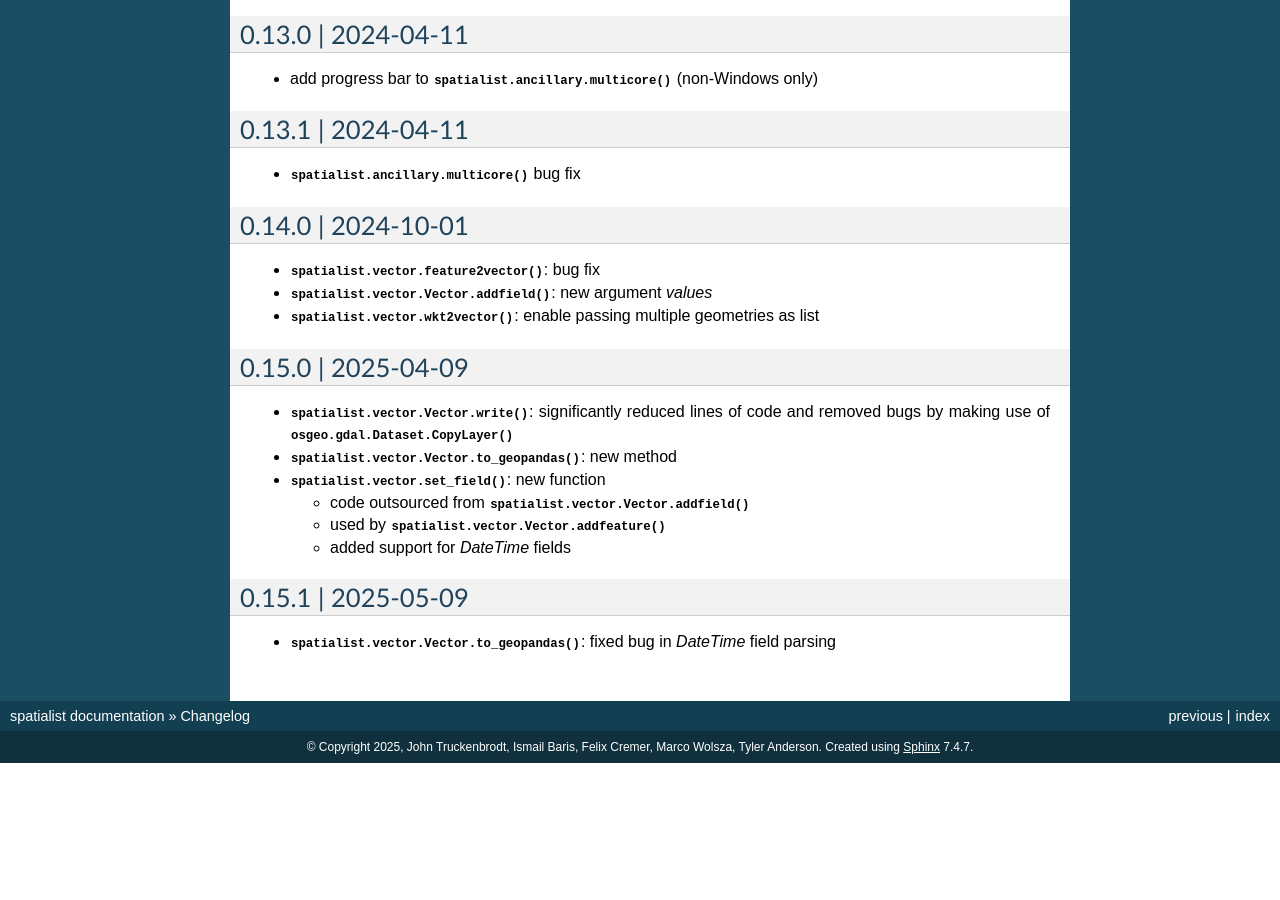
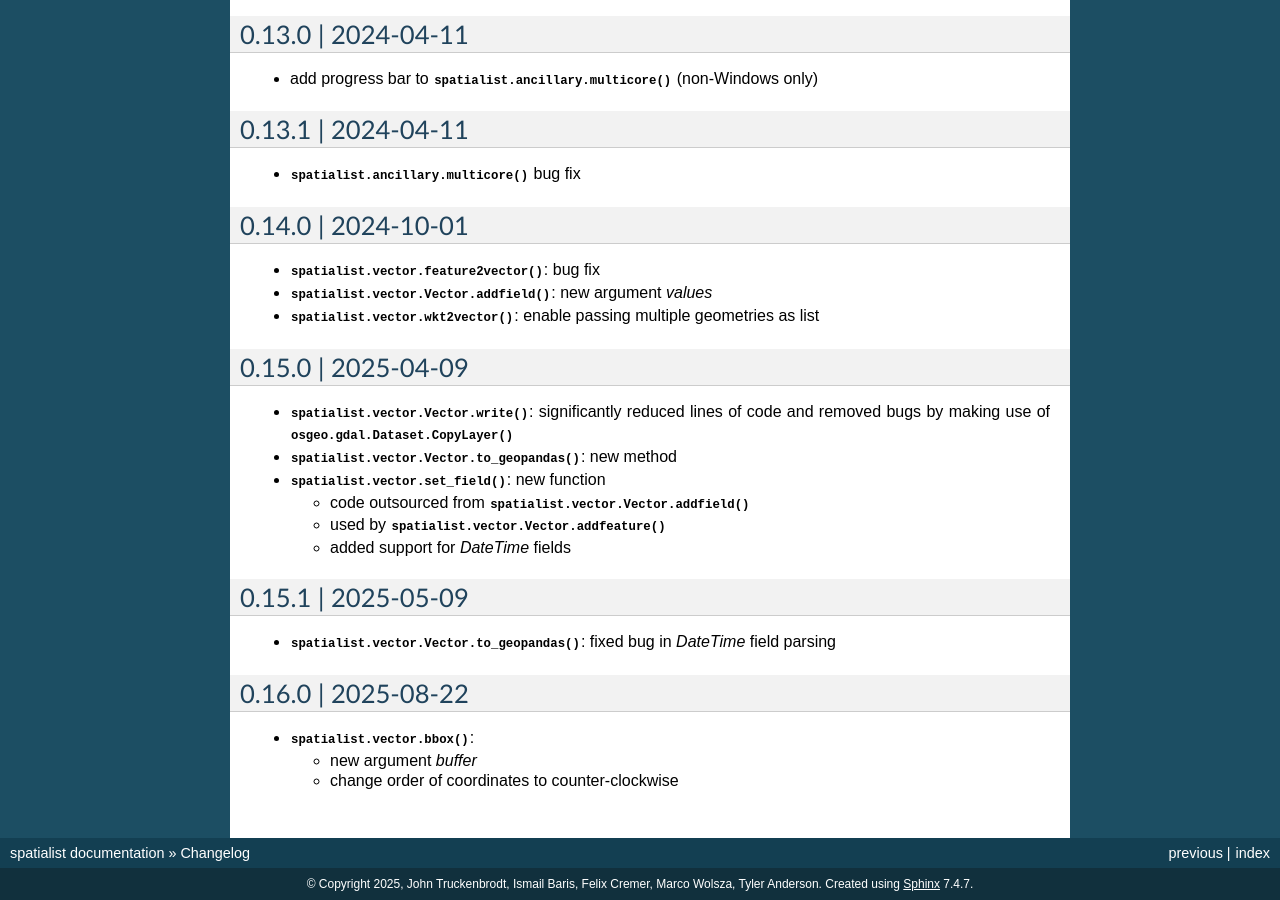
Before and after one commit to johntruckenbrodt/spatialist, a Sphinx documentation site: the page built from docs/source/changelog.rst, in a window 1280 px wide and 900 px high, scrolled down 2971 px. Built offline with Sphinx 7.4.7, drawn with Linux system fonts in a browser that asks for light colours; pages that are not in the unit, such as notebooks, are missing from menus; before the commit the page ends 3734 px from its top, so only the background shows below that.

Commit message:
version 0.16.0 changelog

```diff
--- a/docs/source/changelog.rst
+++ b/docs/source/changelog.rst
@@ -218,3 +218,11 @@ Changelog
 -------------------
 
 - :meth:`spatialist.vector.Vector.to_geopandas`: fixed bug in `DateTime` field parsing
+
+0.16.0 | 2025-08-22
+-------------------
+
+- :func:`spatialist.vector.bbox`:
+
+  + new argument `buffer`
+  + change order of coordinates to counter-clockwise
```
